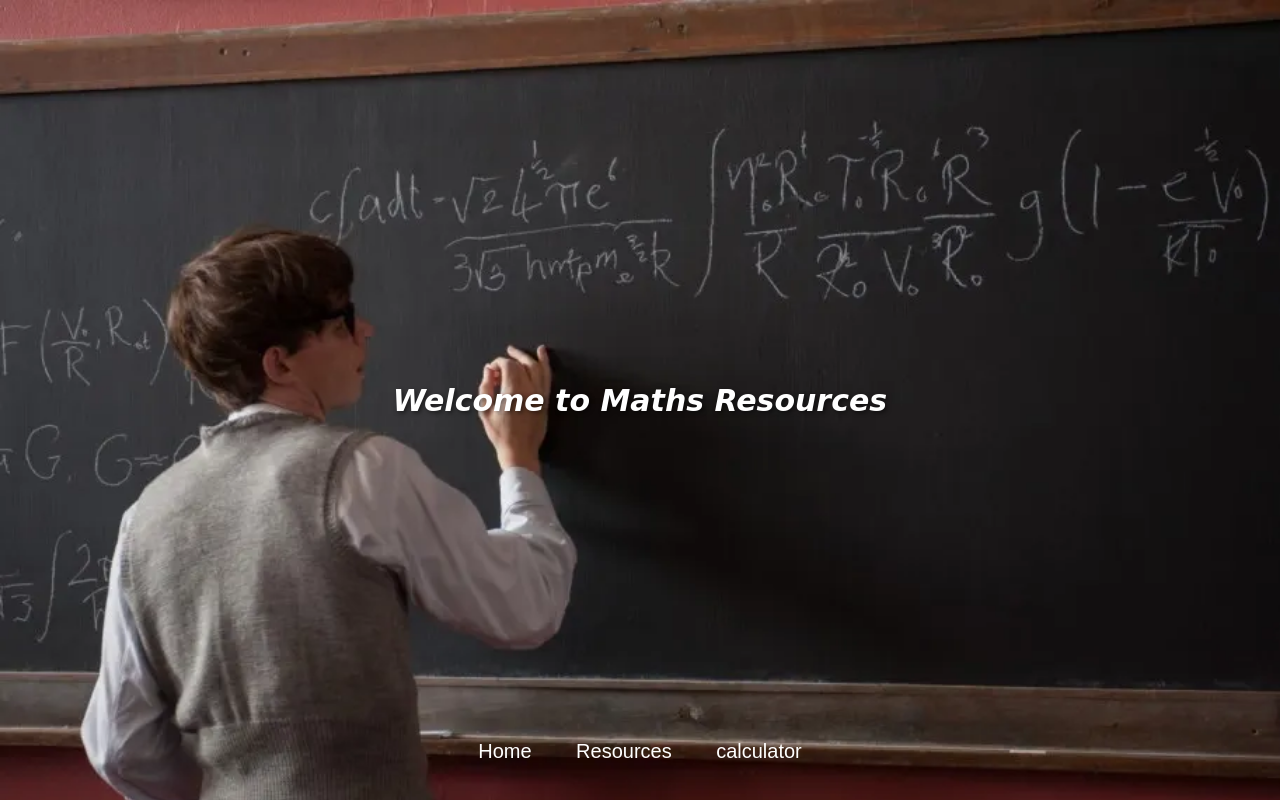
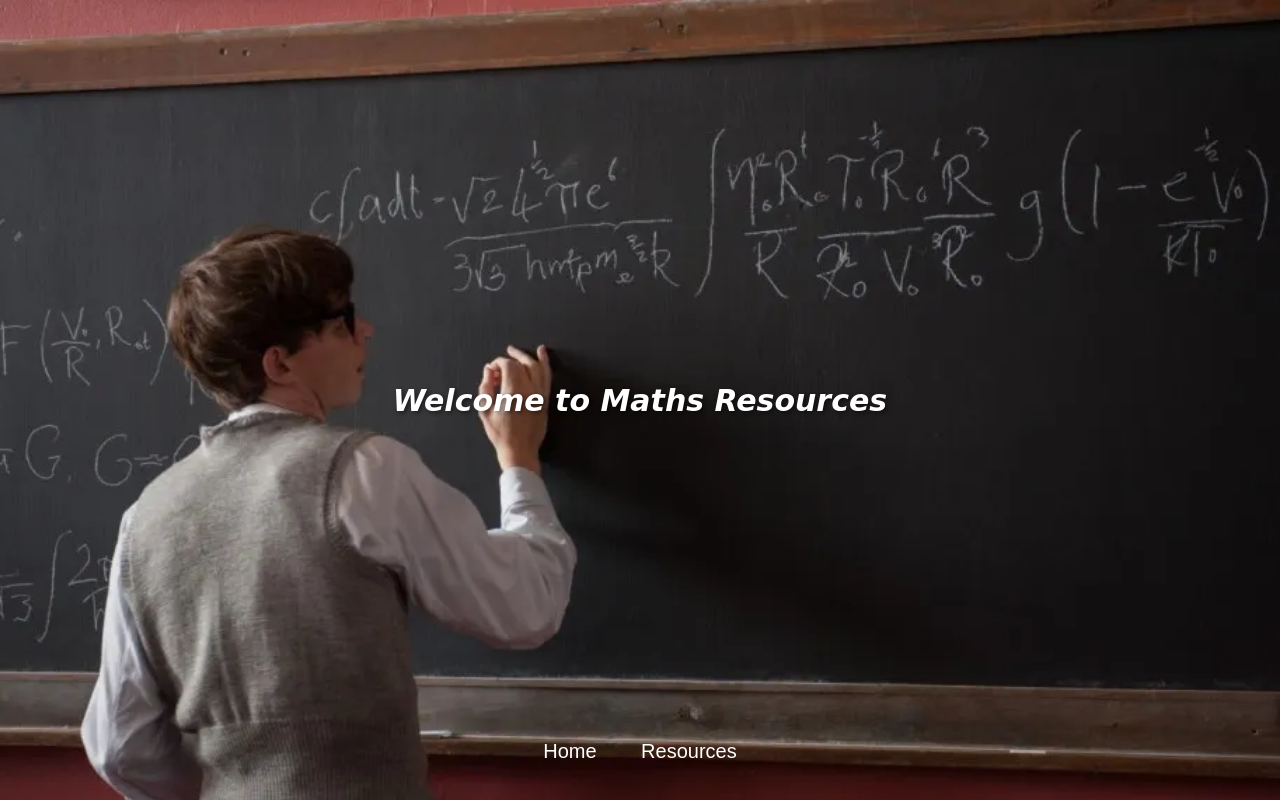
Before and after one commit to SamuelCassianoNunes/MathsProject, a plain HTML site: page index.html in a window 1280 px wide. Drawn offline with Linux system fonts and the light colour scheme.

Commit message:
Update index.html

```diff
--- a/index.html
+++ b/index.html
@@ -3,7 +3,7 @@
 <head>
 	<link rel="stylesheet" href="Main.css">
 	<meta charset="utf-8"/>
-	<title>Maths Resources</title>
+	<title>Computer Number Systems</title>
 </head>
 <body>
 
@@ -17,7 +17,7 @@
 
 				</ul>
 			</li>
-			<li><a href="http://127.0.0.1:5500/MathsWeb/Calculatror.html">calculator</a></li>
+
 		</ul>
 	</nav>
 
```
